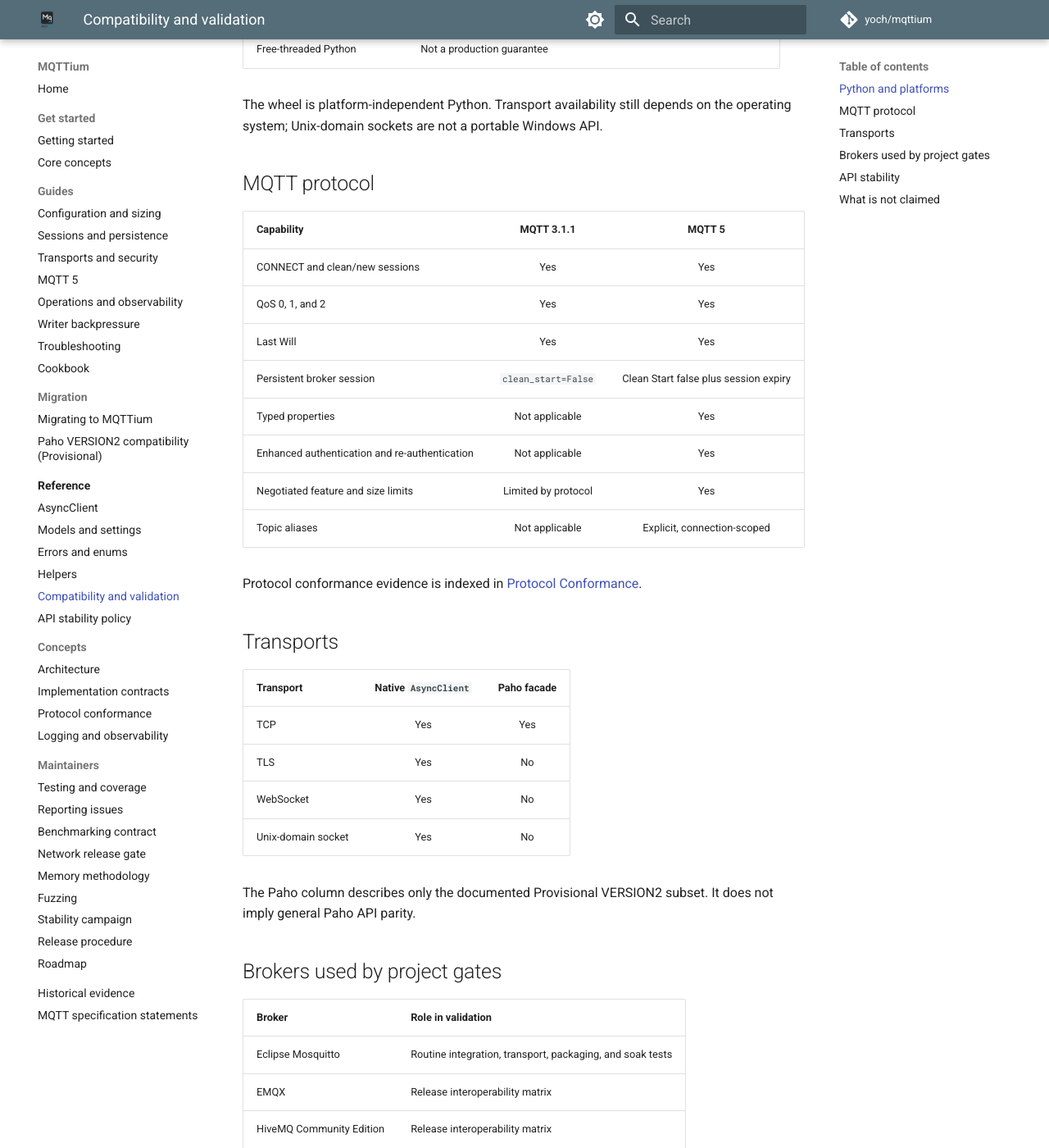
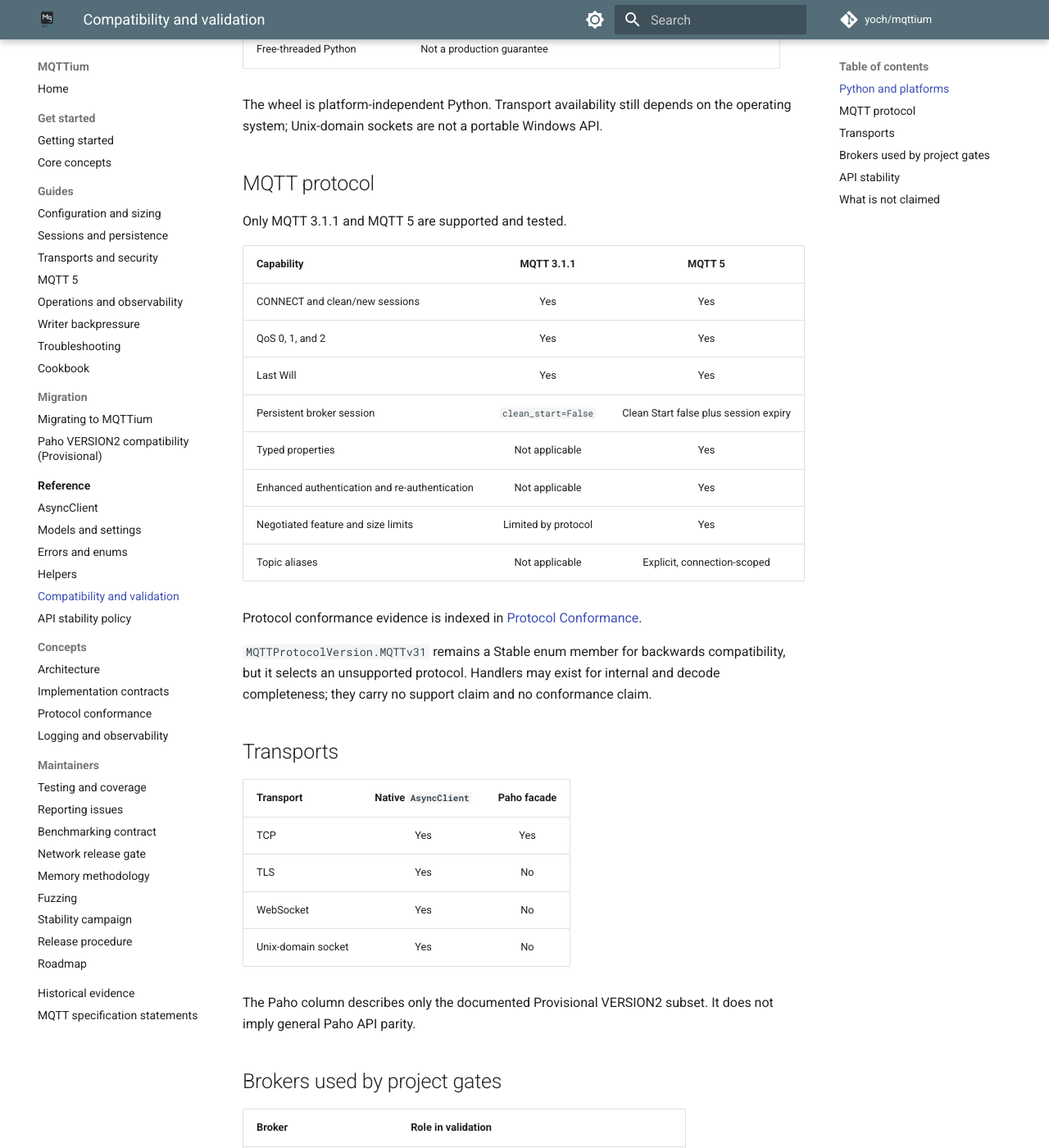
Before and after one commit to yoch/mqttium, an MkDocs documentation site: the page built from docs/compatibility.md, in a window 1280 px wide and 1400 px high, scrolled down 583 px. Shown: the whole window at 82% size. Built offline with MkDocs 1.6.1 and Material for MkDocs 9.7.7, drawn with Linux system fonts in a browser that asks for light colours; comment, search, counter and statistics services are not loaded.

Commit message:
docs: clarify MQTT 3.1 as unsupported compat relic in support matrix (#424)

```diff
--- a/docs/compatibility.md
+++ b/docs/compatibility.md
@@ -20,6 +20,8 @@
 
 ## MQTT protocol
 
+Only MQTT 3.1.1 and MQTT 5 are supported and tested.
+
 | Capability | MQTT 3.1.1 | MQTT 5 |
 | --- | :---: | :---: |
 | CONNECT and clean/new sessions | Yes | Yes |
@@ -32,6 +34,11 @@
 | Topic aliases | Not applicable | Explicit, connection-scoped |
 
 Protocol conformance evidence is indexed in [Protocol Conformance](conformance.md).
+
+`MQTTProtocolVersion.MQTTv31` remains a Stable enum member for backwards
+compatibility, but it selects an unsupported protocol. Handlers may exist for
+internal and decode completeness; they carry no support claim and no
+conformance claim.
 
 ## Transports
 
```
Also changed, not shown: CHANGELOG.md (+6 -0 lines).
